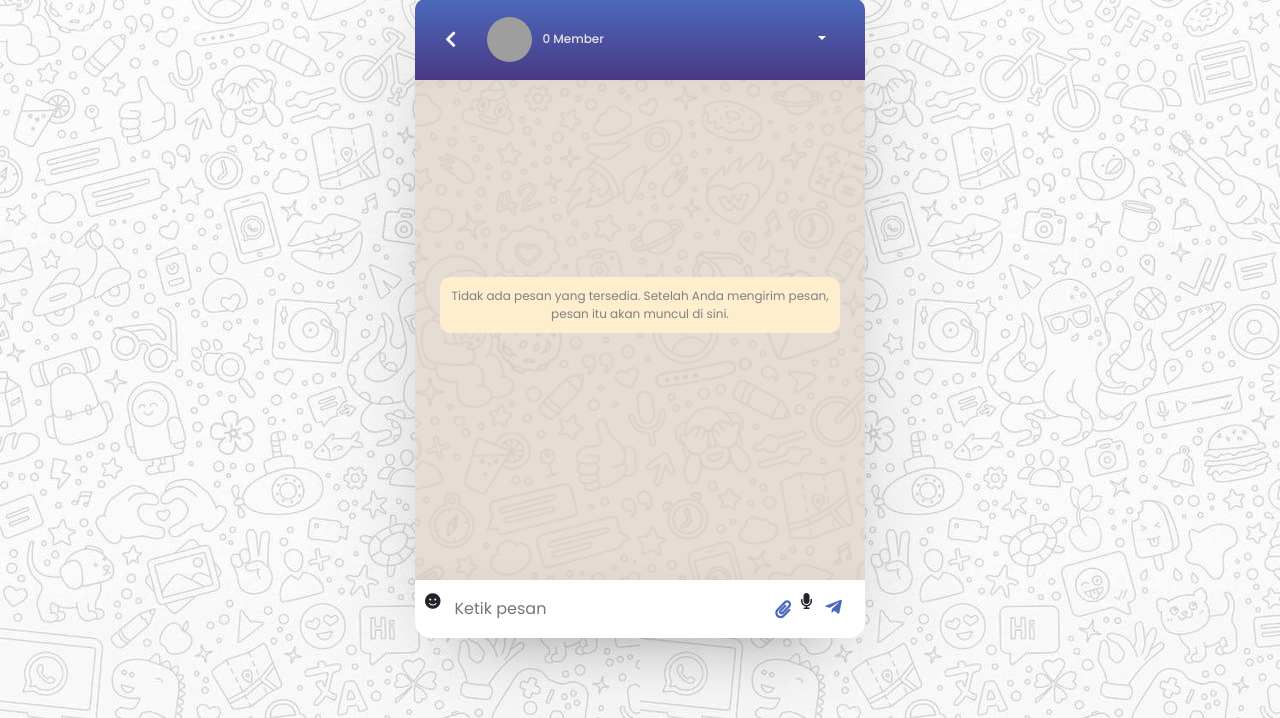
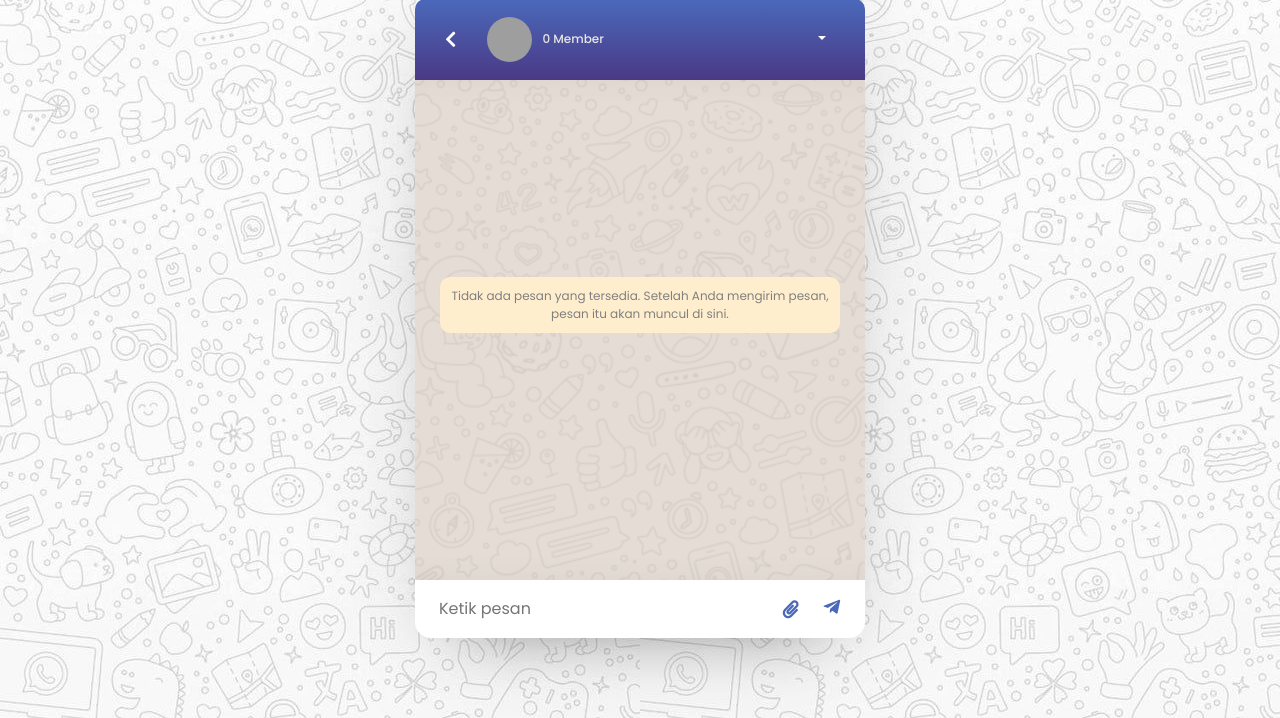
Before and after one commit to muhamadariefr/cakap, a PHP site: page /chatGroup.php?idGroup=1 in a window 1280 px wide. Shown: the part 82-800 px from the top of the page. Run offline with PHP 8.4, Linux system fonts and the light colour scheme; the visitor is signed in with stand-in values (Sample User, id 1); data that the repository does not hold is empty; grey boxes are pictures that could not be loaded.

Commit message:
tes notif

```diff
--- a/chatGroup.php
+++ b/chatGroup.php
@@ -98,17 +98,11 @@ if (!isset($_SESSION['unique_id'])) {
 
             </div>
             <form action="#" class="typing-area" enctype="multipart/form-data">
-                <div name="btnEmote" id="btnEmote" class="BtnEmote">
-                    <i class="fas fa-smile"></i>
-                </div>
                 <input type="text" class="incoming_id" name="incoming_id" value="<?php echo $row['id']; ?>" hidden>
                 <input type="text" class="id_user" name="id_user" value="<?php echo $_SESSION['unique_id']; ?>" hidden>
                 <input type="text" name="message" class="input-field" placeholder="Ketik pesan" autocomplete="off">
                 <div name="btnFile" id="btnFile" class="BtnFile">
                     <i class="fas fa-paperclip"></i>
-                </div>
-                <div name="btnMic" id="btnMic" class="BtnMic">
-                    <i class="fas fa-microphone"></i>
                 </div>
                 <input type="file" name="file" id="file" class="file" style="width: 50px; display: none;">
                 <button id="sendBtnChat"><i class="fab fa-telegram-plane"></i></button>
```
Also changed, not shown: php/images/121-cr7.jpg (added), php/images/1711291441rm.jpg (added), php/images/1711291507rm.jpg (added), php/images/1711291527rm.jpg (added), php/images/1711291596benzema.jpg (added), php/images/1711291772rm.jpg (added).
